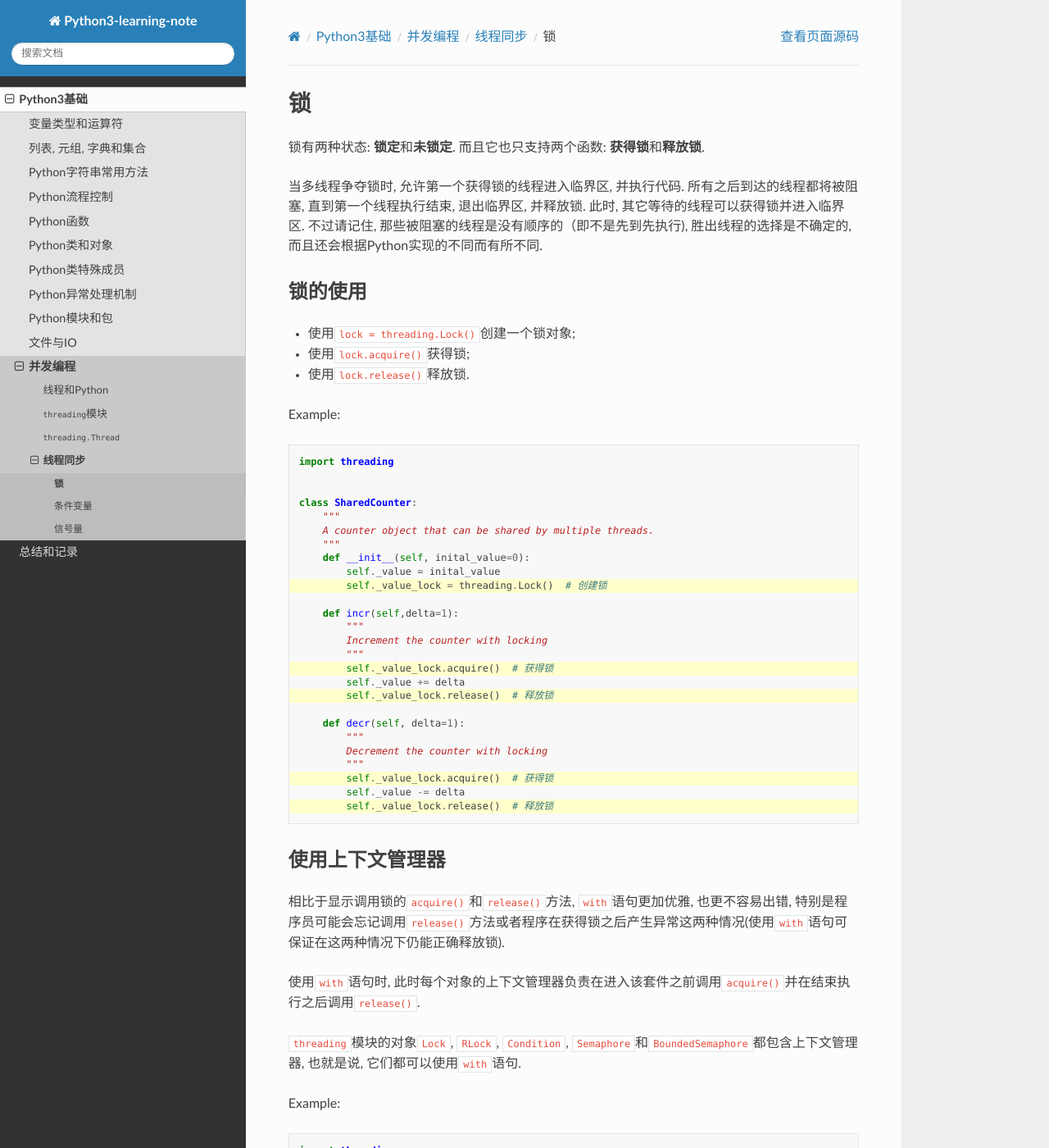
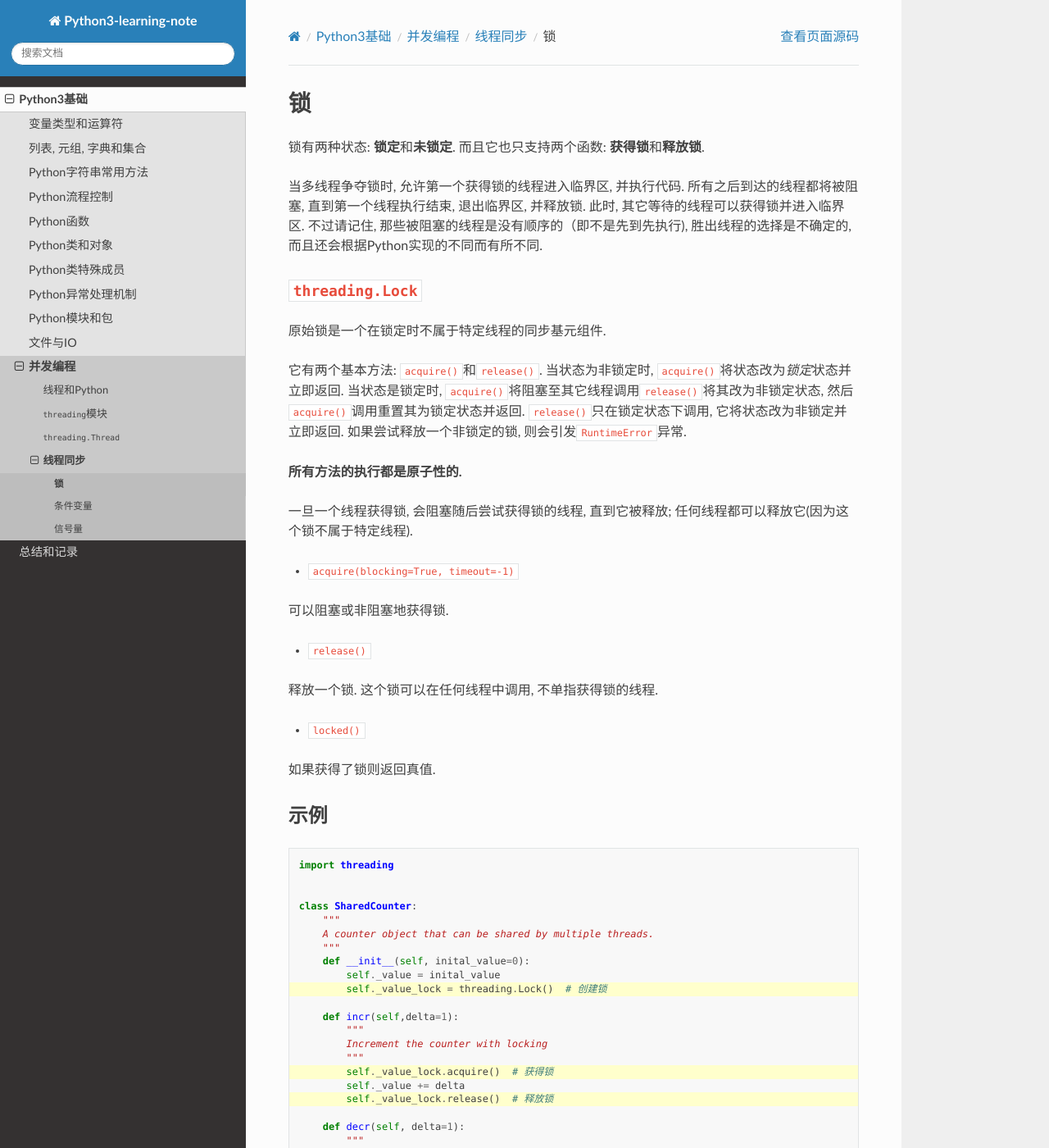
Before and after one commit to My-LearningNotes/Python3, a Sphinx documentation site: the page built from source/tutorial/concurrency/sync/lock.rst, in a window 1280 px wide and 1400 px high. Shown: the whole window at 82% size. Built offline with Sphinx 7.4.7 and the Read the Docs theme 2.0.0, drawn with Linux system fonts in a browser that asks for light colours; pages that are not in the unit, such as notebooks, are missing from menus.

Commit message:
更新关于锁的笔记

```diff
--- a/source/tutorial/concurrency/sync/lock.rst
+++ b/source/tutorial/concurrency/sync/lock.rst
@@ -9,14 +9,35 @@
 不过请记住, 那些被阻塞的线程是没有顺序的（即不是先到先执行), 胜出线程的选择是不确定的, 而且还会根据Python实现的不同而有所不同.
 
 
-锁的使用
---------
+``threading.Lock``
+------------------
 
-* 使用\ ``lock = threading.Lock()``\ 创建一个锁对象;
-* 使用\ ``lock.acquire()``\ 获得锁;
-* 使用\ ``lock.release()``\ 释放锁.
+原始锁是一个在锁定时不属于特定线程的同步基元组件.
 
-Example:
+它有两个基本方法: ``acquire()``\ 和\ ``release()``\ .
+当状态为非锁定时, ``acquire()``\ 将状态改为\ *锁定*\ 状态并立即返回. 当状态是锁定时, ``acquire()``\ 将阻塞至其它线程调用\ ``release()``\ 将其改为非锁定状态, 然后\ ``acquire()``\ 调用重置其为锁定状态并返回.
+``release()``\ 只在锁定状态下调用, 它将状态改为非锁定并立即返回. 如果尝试释放一个非锁定的锁, 则会引发\ ``RuntimeError``\ 异常.
+
+**所有方法的执行都是原子性的.**
+
+一旦一个线程获得锁, 会阻塞随后尝试获得锁的线程, 直到它被释放; 任何线程都可以释放它(因为这个锁不属于特定线程).
+
+
+* ``acquire(blocking=True, timeout=-1)``
+
+可以阻塞或非阻塞地获得锁.
+
+* ``release()``
+
+释放一个锁. 这个锁可以在任何线程中调用, 不单指获得锁的线程.
+
+* ``locked()``
+
+如果获得了锁则返回真值.
+
+
+示例
+----
 
 .. code-block:: python
     :emphasize-lines: 10, 16, 18, 24, 26
```
Also changed, not shown: other parts of source/tutorial/concurrency/sync/lock.rst (+0 -6 lines).
